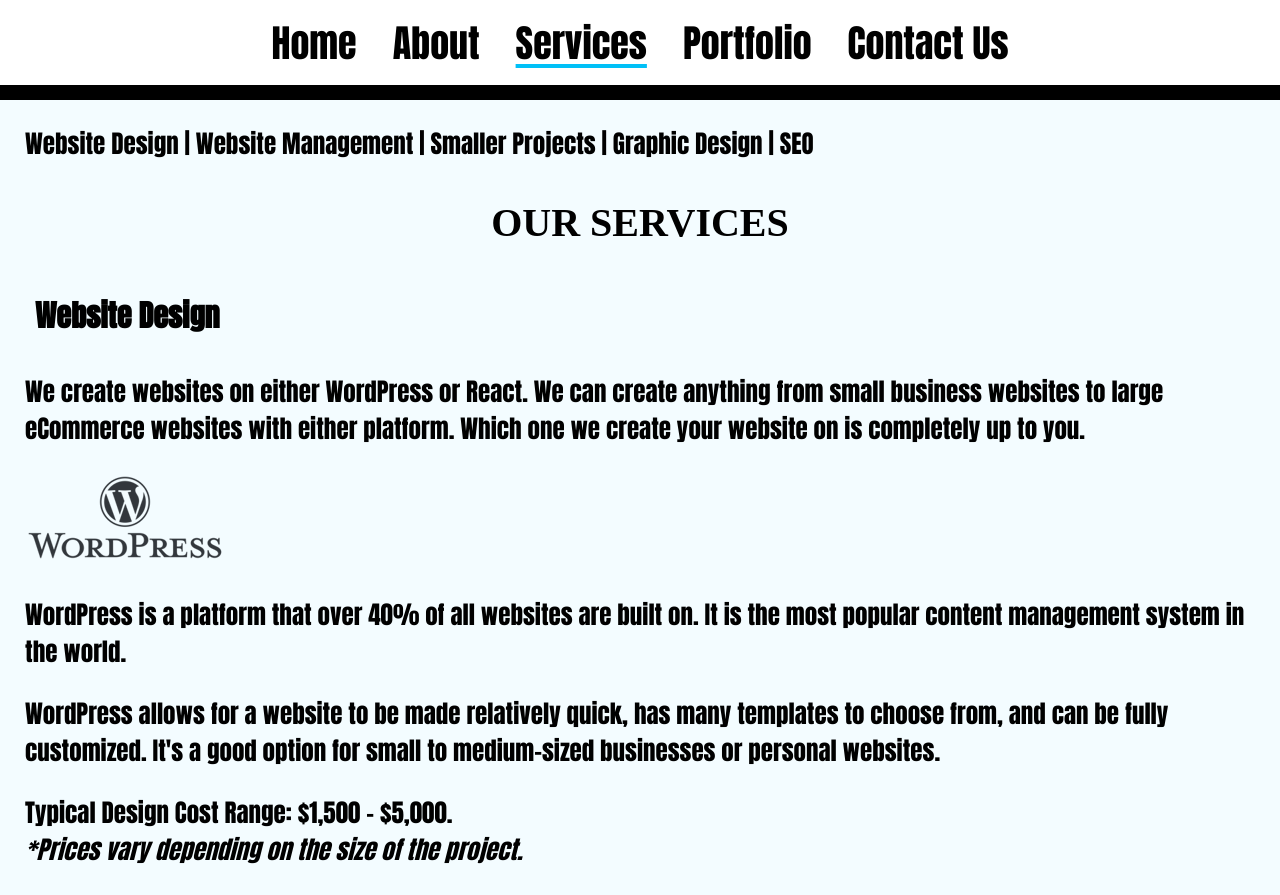
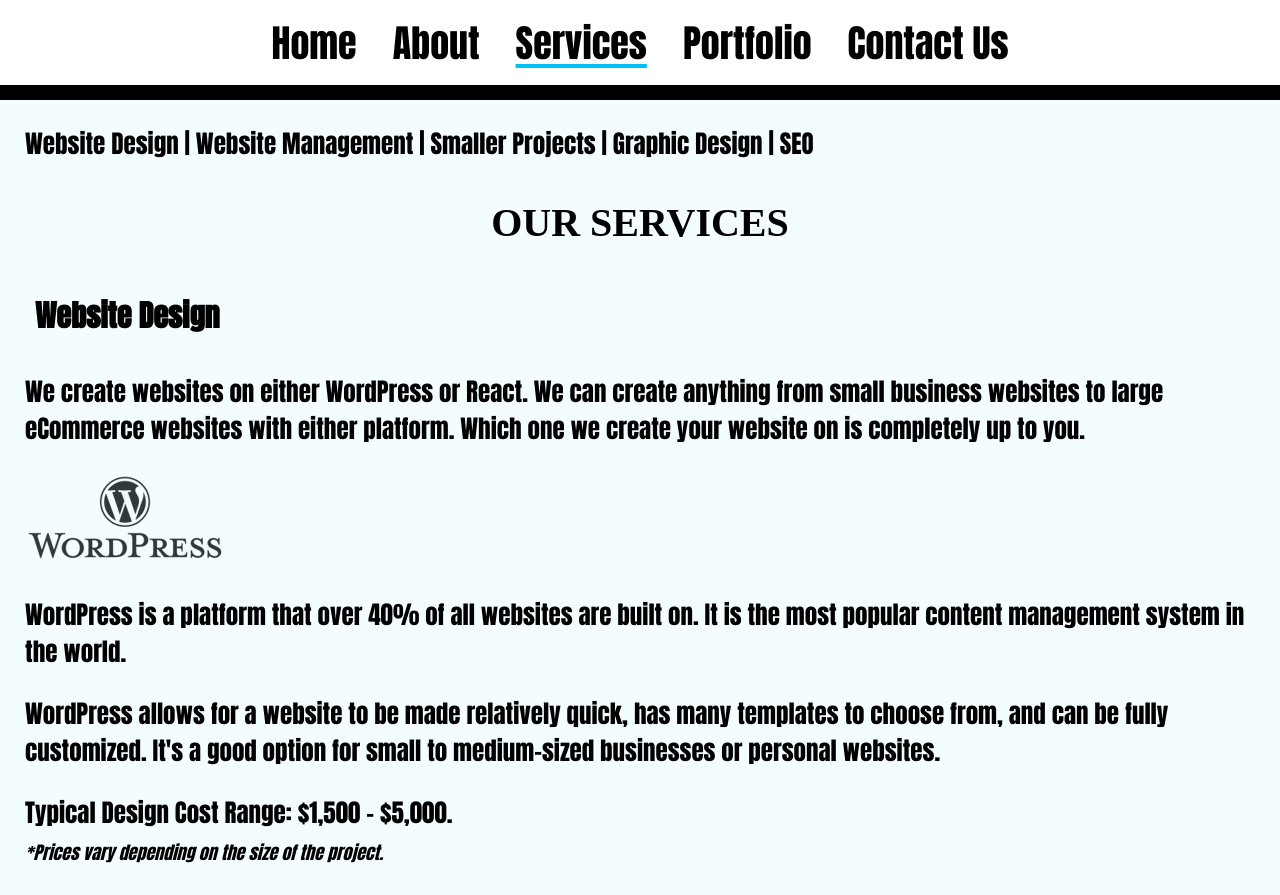
Before and after one commit to ericrothmuller/sky-marketing, a React (Create React App) app: page /services in a window 1280 px wide. Shown: the top 895 px of the page. Built offline with nearby package versions, Linux system fonts and the light colour scheme.

Commit message:
Added subFont class to the asterix text below individual services and the CSS making it so font with that text is smaller.

```diff
--- a/src/App.css
+++ b/src/App.css
@@ -47,3 +47,7 @@ p {
 .roundedCorners {
   border-radius: 25px;
 }
+
+.subFont {
+  font-size: 18px;
+}
```
Also changed, not shown: src/pages/services.js (+5 -5 lines).
